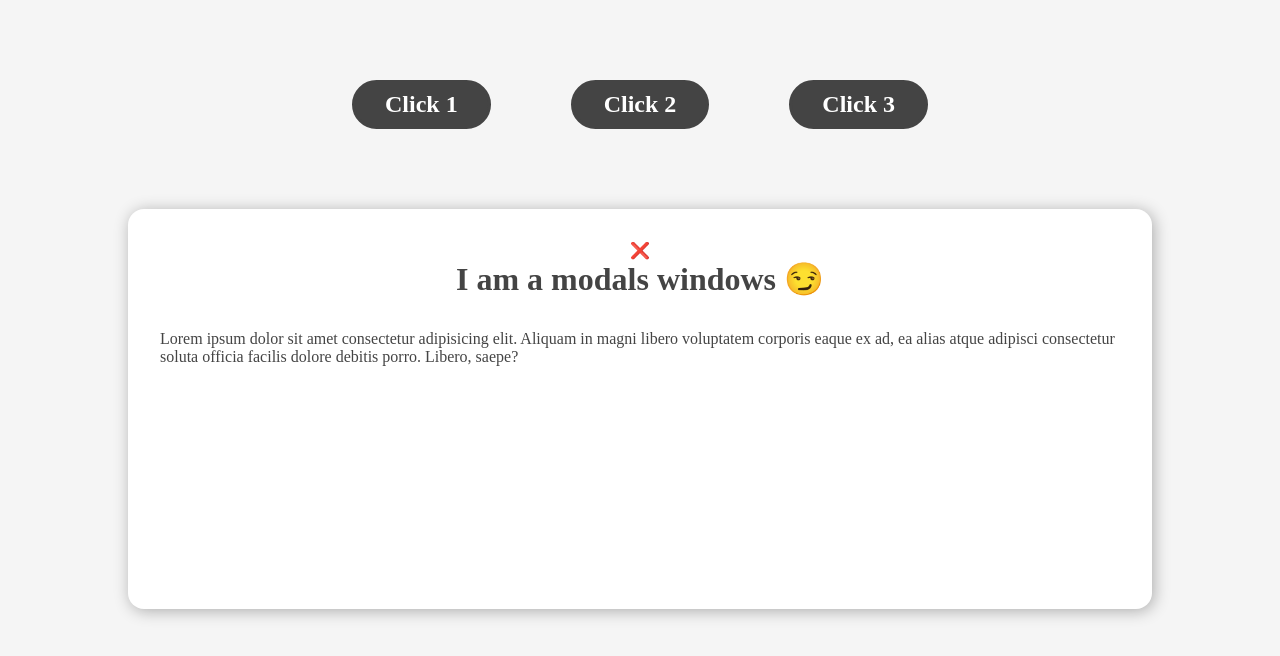
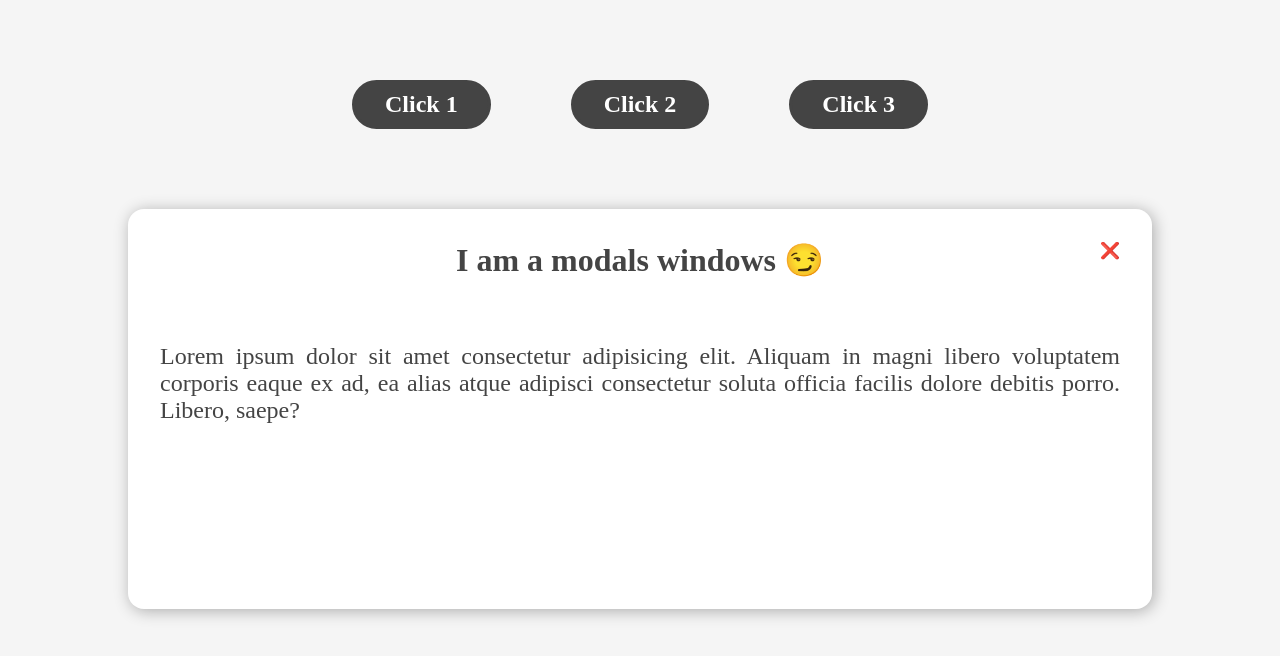
Before and after one commit to SabujMahonto/Guess-My-Number-and-Modal-Window, a plain HTML site: page index.html in a window 1280 px wide. Both pictures are taken after a click on the button "Click 1". Drawn offline with Linux system fonts and the light colour scheme.

Commit message:
Project done

```diff
--- a/app.js
+++ b/app.js
@@ -0,0 +1,40 @@
+"use strict"
+const btns = document.querySelectorAll(".btn");
+const modal =document.querySelector(".modal");
+
+const closeBtn = document.querySelector(".close");
+const overlay =document.querySelector('.overlay');
+
+function modalVisible(){
+    modal.style.visibility = 'visible';
+    modal.style.opacity = 1;
+}
+function modalHidden(){
+    modal.style.visibility = 'hidden';
+    modal.style.opacity = 0;
+}
+function overlayVisible(){
+    overlay.style.opacity = 1;
+    overlay.style.visibility = "visible";
+}
+function overlayHidden(){
+    overlay.style.opacity = 0;
+    overlay.style.visibility = "hidden";
+}
+
+for(let i = 0; i < btns.length; i++){
+    btns[i].addEventListener("click",function(){
+       modalVisible()
+       overlayVisible()
+    })
+}
+
+closeBtn.addEventListener("click", function(){
+   modalHidden()
+  overlayHidden()
+})
+
+overlay.addEventListener("click", function(){
+   modalHidden()
+    overlayHidden()
+})
--- a/css/style.css
+++ b/css/style.css
@@ -28,6 +28,7 @@ body{
     display: flex;
     gap: 5rem;
     margin-bottom: 5rem;
+    z-index: 1;
 }
 .btn{
     font-family: inherit;
@@ -46,7 +47,7 @@ body{
     color: #444;
 }
 
-.modals{
+.modal{
     background-color: #fff;
     width: 100%;
     height: 50vh;
@@ -58,8 +59,35 @@ body{
     box-shadow: 2px 2px 16px rgba(0, 0, 0, 0.3);
     position: relative;
     transition: all .3s ease-in-out;
+    z-index: 3;
+    opacity: 0;
+    visibility:hidden;
 
 }
-.modals h1{
+.modal h1{
     margin-bottom: 2rem;
 }
+
+.modal span{
+    position:absolute;
+    top: 2rem;
+    right: 2rem;
+    cursor: pointer;
+}
+.modal p{
+    margin-top: 2rem;
+    font-size: 1.5rem;
+    text-align: justify;
+
+}
+.overlay{
+    position: absolute;
+    width: 100vw;
+    height: 100vh;
+    /* background: aquamarine; */
+    top: 0;
+    left: 0;
+    z-index: 2;
+    opacity: 0;
+    visibility:hidden;
+}
--- a/index.html
+++ b/index.html
@@ -14,12 +14,13 @@
         <button class="btn">Click 2</button>
         <button class="btn">Click 3</button>
       </div>
-      <div class="modals">
-        <span>❌</span>
+      <div class="modal">
+        <span class="close">❌</span>
         <h1>I am a modals windows 😏</h1>
         <p>Lorem ipsum dolor sit amet consectetur adipisicing elit. Aliquam in magni libero voluptatem corporis eaque ex ad, ea alias atque adipisci consectetur soluta officia facilis dolore debitis porro. Libero, saepe?
         </p>
       </div>
+      <div class="overlay"></div>
     </div>
 
 
```
